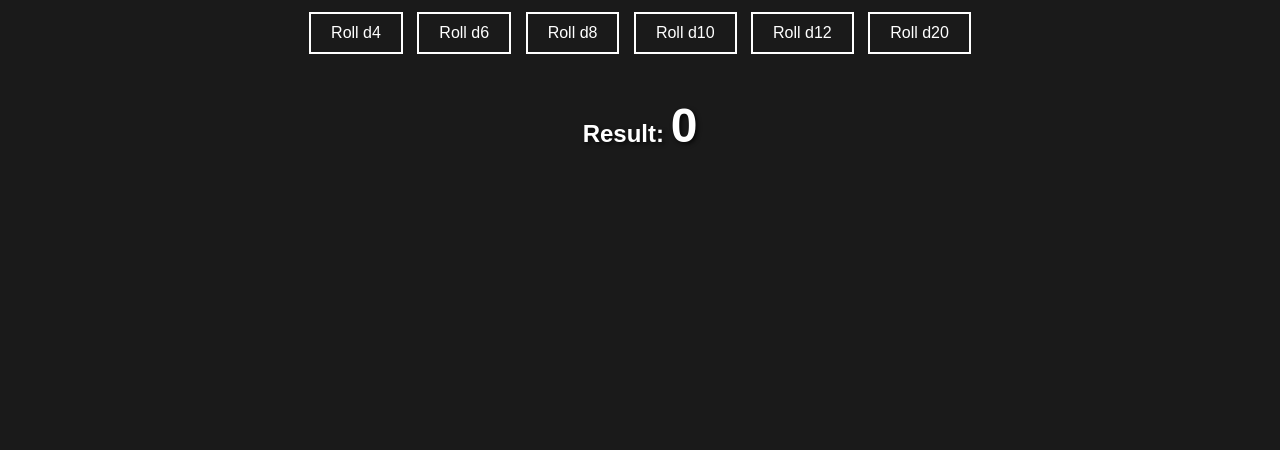
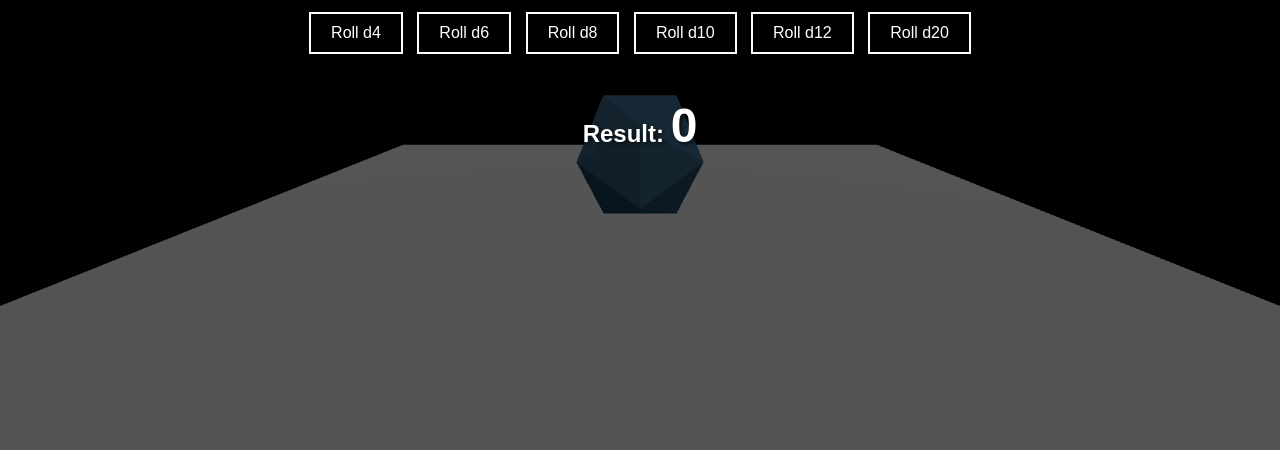
Before and after one commit to msshahid21/3D_DnD_Crit_Roller, a plain HTML site: page index.html in a window 1280 px wide. Shown: the part 350-800 px from the top of the page. Drawn offline with nearby package versions, Linux system fonts and the light colour scheme; animation ran at ten frames a second.

Commit message:
Creatin icosahedron shape

```diff
--- a/index.html
+++ b/index.html
@@ -3,6 +3,14 @@
 <head>
     <meta charset="UTF-8">
     <meta name="viewport" content="width=device-width, initial-scale=1.0">
+     <script type="importmap">
+        {
+            "imports": {
+                "three": "https://unpkg.com/three@0.161.0/build/three.module.js",
+                "cannon-es": "https://unpkg.com/cannon-es@0.20.0/dist/cannon-es.js"
+            }
+        }
+    </script>
     <title>Critical! - 3D DnD Roller</title>
     <link rel="stylesheet" href="style.css">
 </head>
@@ -25,6 +33,6 @@
         </div>
     </div>
 
-    <script src="main.js"></script>
+    <script type="module" src="main.js"></script>
 </body>
 </html>
--- a/main.js
+++ b/main.js
@@ -1,9 +1,111 @@
-// This is a simple check to make sure your JavaScript file is linked correctly.
-// You can see this message in your browser's developer console.
-console.log("main.js loaded!");
+// =========== IMPORTS ===========
+import * as THREE from 'three';
+import * as CANNON from 'cannon-es';
 
-// Step 2 will start here: Set up the Three.js scene, camera, and renderer.
+// =========== SET UP THE SCENE, CAMERA, AND RENDERER ===========
+// Container for 3D Objects
+const scene = new THREE.Scene();
 
-// Step 3 will add the Cannon-es physics world.
+// Camera
+const camera = new THREE.PerspectiveCamera(75, window.innerWidth / window.innerHeight, 0.1, 1000);
+camera.position.z = 15; // Move the camera back so we can see the objects
+camera.position.y = 5;
 
-// Step 4 will add the dice models and roll logic.
+// Renderer
+const renderer = new THREE.WebGLRenderer({
+  canvas: document.querySelector('#bg'), // Link canvas ID
+  antialias: true // Smoothens the edges of objects
+});
+renderer.setSize(window.innerWidth, window.innerHeight); // Set renderer to full screen
+renderer.setPixelRatio(window.devicePixelRatio, 2); // Use device's pixel ratio
+
+
+// =========== SET UP PHYSICS ===========
+const world = new CANNON.World();
+world.gravity.set(0, -9.8, 0); // Set gravity
+
+// =========== CREATE OBJECTS ===========
+// Array to track objects to update
+const objectsToUpdate = [];
+
+// ---- Icosahedron ----
+// --- Geometry ---
+const icosahedronGeometry = new THREE.IcosahedronGeometry(2, 0);
+
+// --- Material & Mesh ---
+const icosahedronMaterial = new THREE.MeshStandardMaterial({ color: 0x1F3D51 });
+const icosahedronMesh = new THREE.Mesh(icosahedronGeometry, icosahedronMaterial);
+scene.add(icosahedronMesh);
+
+// --- Physics ---
+const icosahedronShape = new CANNON.Sphere(2); // Half of the geometry's size
+const icosahedronBody = new CANNON.Body({
+    mass: 1, // (0 = Static Object, 1 = Dynamic Object)
+    shape: icosahedronShape,
+    position: new CANNON.Vec3(0, 7, 0) // Starting position
+});
+world.addBody(icosahedronBody);
+
+// Add icosahedron to list of objects to update
+objectsToUpdate.push({ mesh: icosahedronMesh, body: icosahedronBody });
+
+// ---- The Floor ----
+// --- Geometry ---
+const planeGeometry = new THREE.PlaneGeometry(25, 25);
+
+// --- Material & Mesh ---
+const planeMaterial = new THREE.MeshStandardMaterial({ color: 0x888888 });
+const planeMesh = new THREE.Mesh(planeGeometry, planeMaterial);
+planeMesh.rotation.x = -Math.PI * 0.5; // Rotate it to be flat
+scene.add(planeMesh);
+
+// --- Physics ---
+const planeShape = new CANNON.Plane();
+const planeBody = new CANNON.Body({
+    mass: 0,
+    shape: planeShape
+});
+
+// Rotate the physics plane to match the visual one
+planeBody.quaternion.setFromAxisAngle(new CANNON.Vec3(-1, 0, 0), Math.PI * 0.5);
+world.addBody(planeBody);
+
+
+// =========== LIGHTS ===========
+const ambientLight = new THREE.AmbientLight(0xffffff, 0.5);
+scene.add(ambientLight);
+
+const directionalLight = new THREE.DirectionalLight(0xffffff, 0.8);
+directionalLight.position.set(5, 10, 7.5);
+scene.add(directionalLight);
+
+
+// =========== ANIMATION LOOP ===========
+const clock = new THREE.Clock();
+let oldElapsedTime = 0;
+
+const tick = () => {
+    const elapsedTime = clock.getElapsedTime();
+    const deltaTime = elapsedTime - oldElapsedTime;
+    oldElapsedTime = elapsedTime;
+
+    // --- Update Physics World ---
+    world.step(1 / 60, deltaTime, 3);
+
+    // --- Link Physics to Visuals ---
+    // For each object, copy the position and rotation from the physics body
+    // to the Three.js mesh.
+    for (const object of objectsToUpdate) {
+        object.mesh.position.copy(object.body.position);
+        object.mesh.quaternion.copy(object.body.quaternion);
+    }
+
+    // --- Render the Scene ---
+    renderer.render(scene, camera);
+
+    // --- Call tick again on the next frame ---
+    window.requestAnimationFrame(tick);
+};
+
+// Start the animation loop!
+tick();
```
